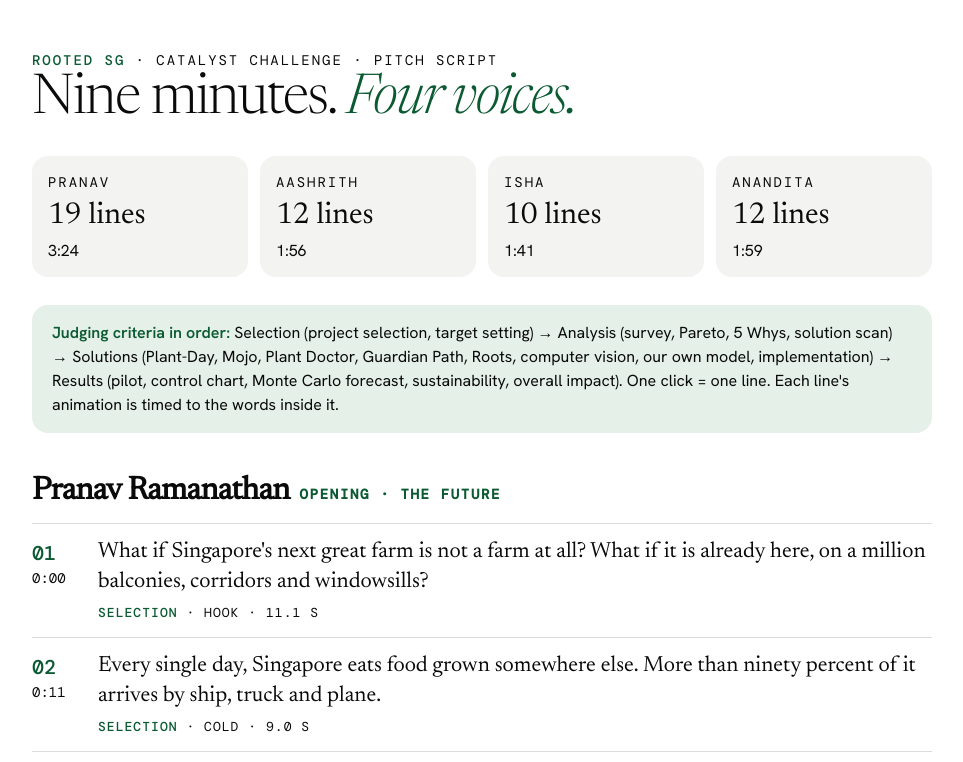
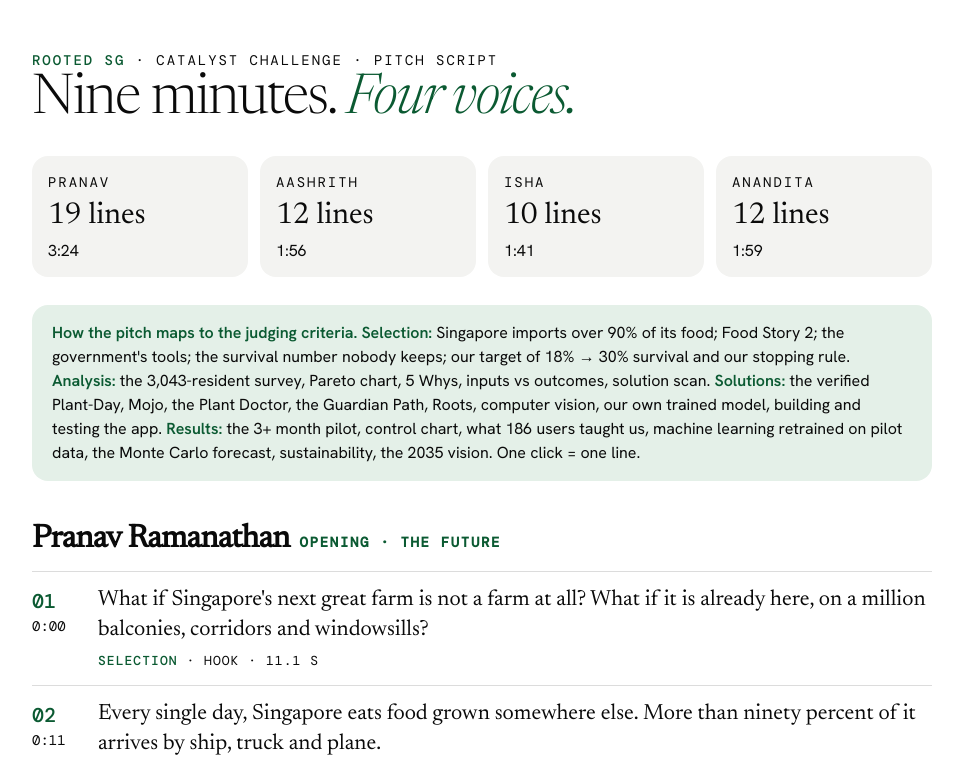
Before and after one commit to itzpranav101/rooted-sg, a plain HTML site: page catalyst/script.html in a window 1280 px wide. Shown: the top 762 px of the page, without its empty margins (158-1121 px from the left). Drawn offline with Linux system fonts and the light colour scheme.

Commit message:
Catalyst: updated script PDF and criteria map
Co-Authored-By: Claude Opus 5.5 <noreply@anthropic.com>
Claude-Session: https://claude.ai/code/session_01HQfNEyoMPuDyRfPKGQVYn6

```diff
--- a/catalyst/script.html
+++ b/catalyst/script.html
@@ -35,7 +35,7 @@ h1 em{color:var(--green)}
 <span class="eb"><b>Rooted SG</b> · Catalyst Challenge · pitch script</span>
 <h1>Nine minutes. <em>Four voices.</em></h1>
 <div class="sum" id="sum"></div>
-<div class="crit"><b>Judging criteria in order:</b> Selection (project selection, target setting) → Analysis (survey, Pareto, 5 Whys, solution scan) → Solutions (Plant-Day, Mojo, Plant Doctor, Guardian Path, Roots, computer vision, our own model, implementation) → Results (pilot, control chart, Monte Carlo forecast, sustainability, overall impact). One click = one line. Each line's animation is timed to the words inside it.</div>
+<div class="crit"><b>How the pitch maps to the judging criteria.</b> <b>Selection:</b> Singapore imports over 90% of its food; Food Story 2; the government's tools; the survival number nobody keeps; our target of 18% → 30% survival and our stopping rule. <b>Analysis:</b> the 3,043-resident survey, Pareto chart, 5 Whys, inputs vs outcomes, solution scan. <b>Solutions:</b> the verified Plant-Day, Mojo, the Plant Doctor, the Guardian Path, Roots, computer vision, our own trained model, building and testing the app. <b>Results:</b> the 3+ month pilot, control chart, what 186 users taught us, machine learning retrained on pilot data, the Monte Carlo forecast, sustainability, the 2035 vision. One click = one line.</div>
 <div id="lines"></div>
 </main>
 <script src="js/script.js"></script>
```
Also changed, not shown: 1 other file.
